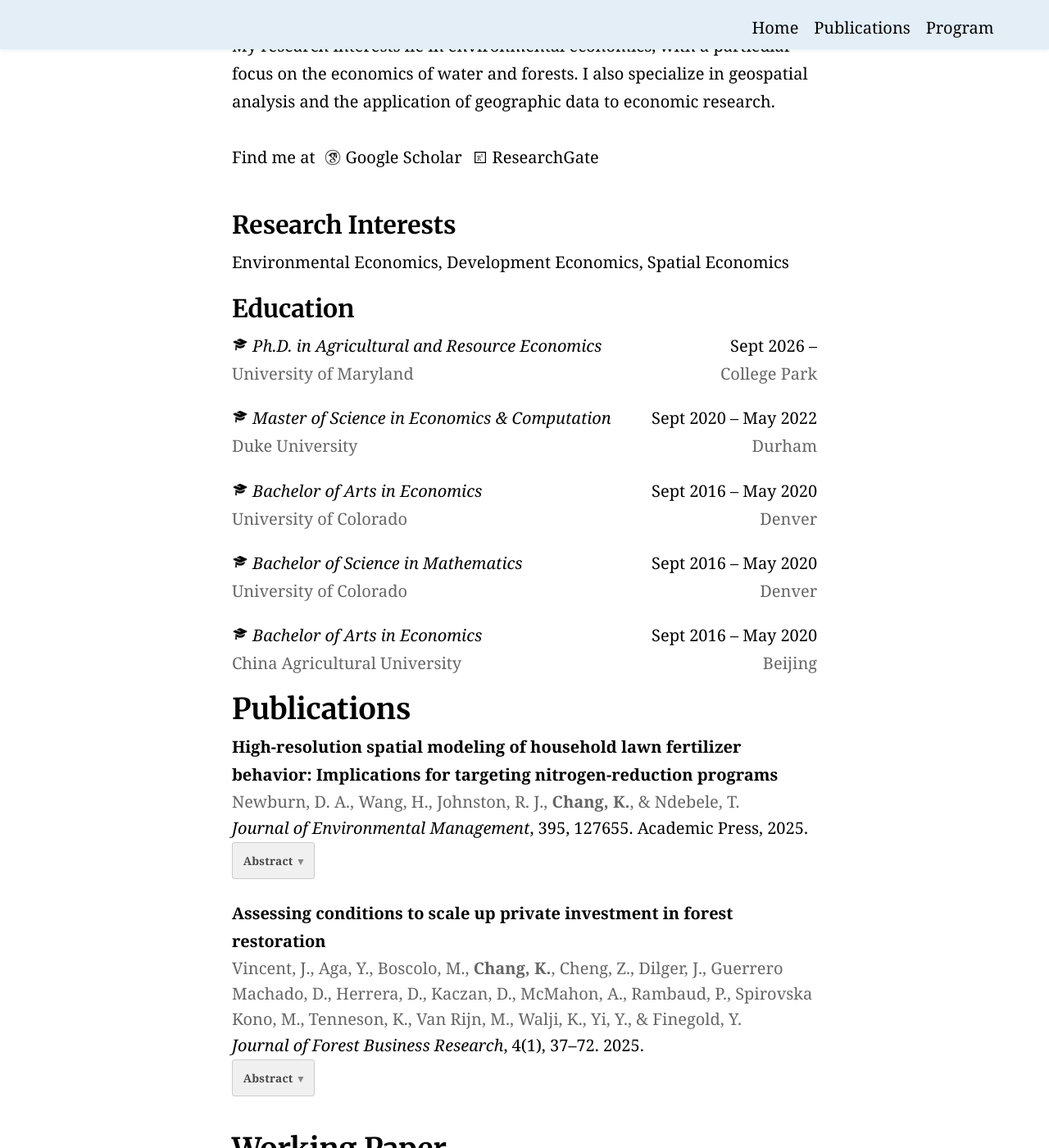
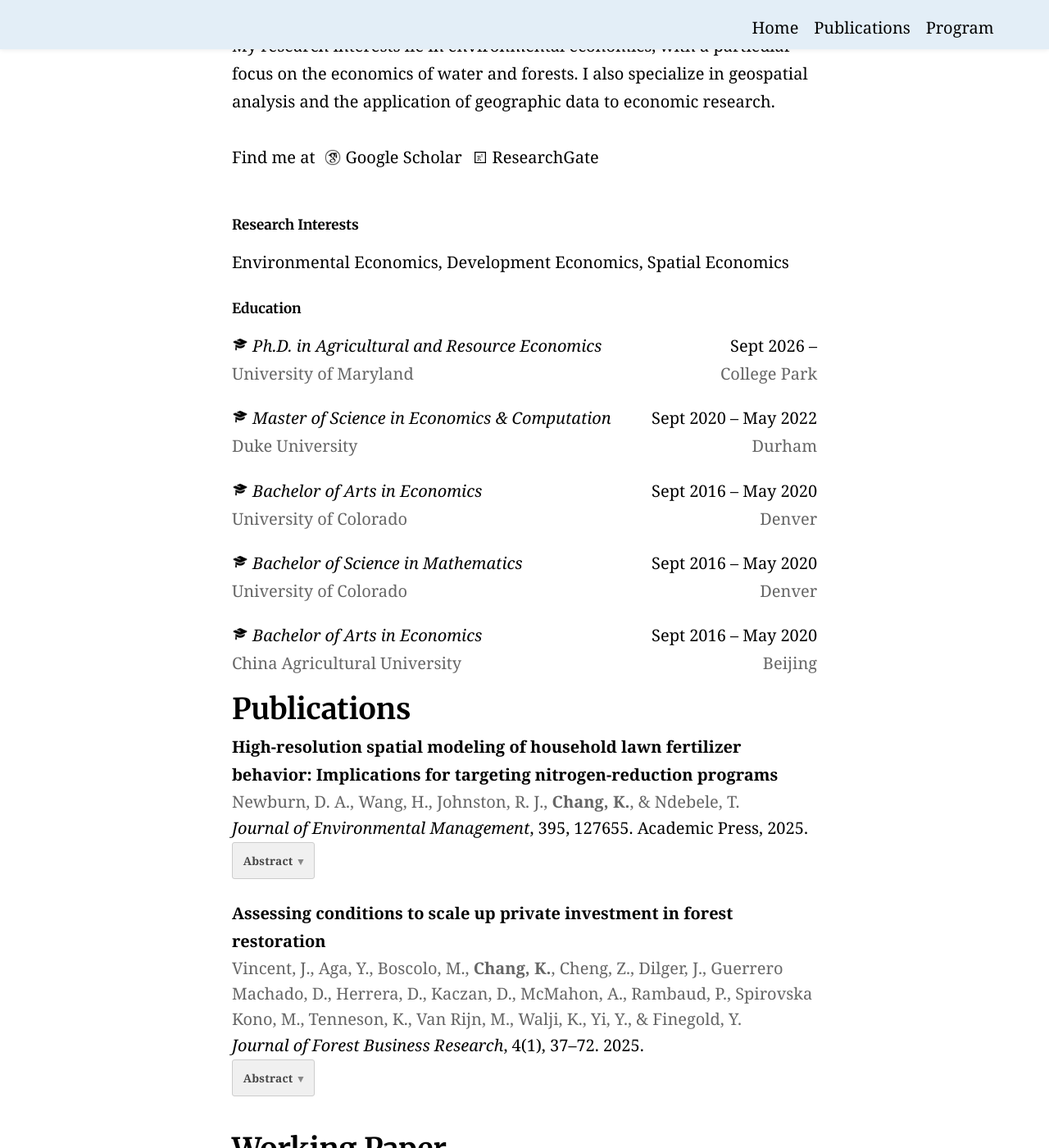
Before and after one commit to KaichaoChang/KaichaoChang.github.io, a Jekyll site: the page built from index.md, in a window 1280 px wide and 1400 px high, scrolled down 597 px. Shown: the whole window at 82% size. Built offline with Jekyll 4.4.1, drawn with Linux system fonts in a browser that asks for light colours.

Commit message:
Reduce subsection (h3) font size to 1rem
Co-Authored-By: Claude Sonnet 4.6 <noreply@anthropic.com>

```diff
--- a/_includes/site-styles.html
+++ b/_includes/site-styles.html
@@ -227,6 +227,10 @@
     margin-bottom: 1.5rem;
   }
 
+  .typeset h3 {
+    font-size: 1rem !important;
+  }
+
   .education-university,
   .education-university strong {
     color: #666666;
```
